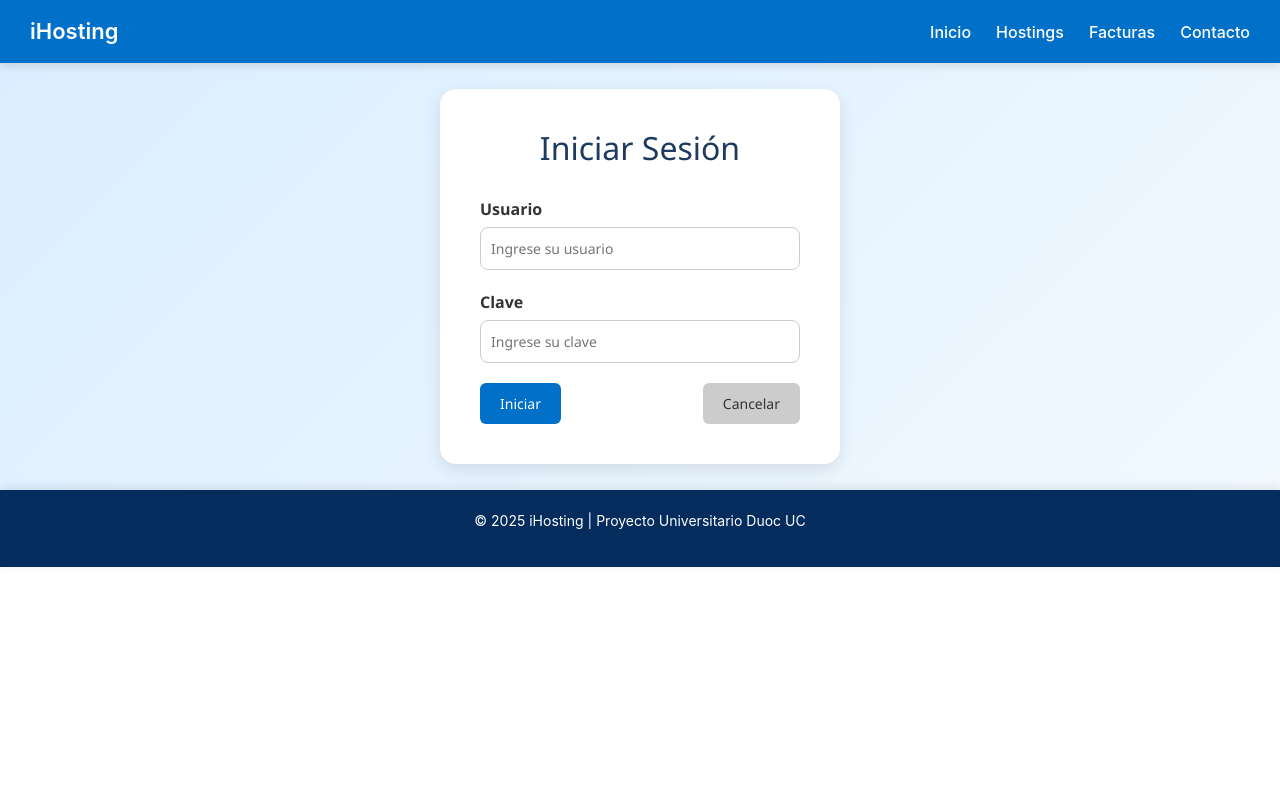
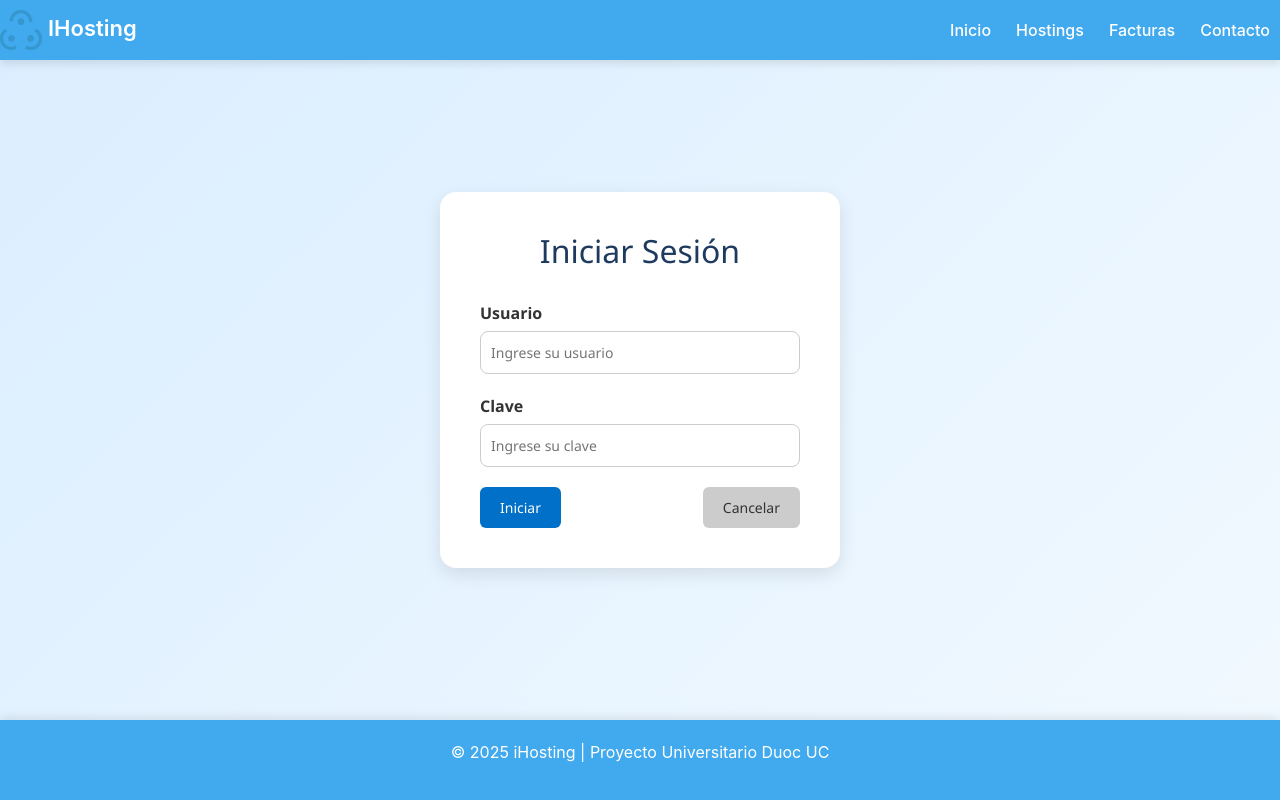
Before and after one commit to BenitoFB88/Factura, a Vue app in the folder frontend/facturas/: page /login in a window 1280 px wide. Built offline with nearby package versions, Linux system fonts and the light colour scheme; no server answers.

Commit message:
Exportacion de archivo Excel
Ademas se agrega logo de empresa, se ajustan algunos detalles visuales

```diff
--- a/frontend/facturas/src/App.vue
+++ b/frontend/facturas/src/App.vue
@@ -1,6 +1,16 @@
 <template>
+  <!-- Contenedor principal de toda la aplicación -->
+  <div id="app">
+
+    <!-- Barra de navegación superior -->
     <nav class="navbar">
-      <div class="logo">iHosting</div>
+      <div class="logo">
+        <!-- Logo de la empresa -->
+        <img src="@/assets/Ihosting.png" alt="iHosting Logo" class="logo-img" />
+        IHosting
+      </div>
+
+      <!-- Enlaces de navegación -->
       <ul class="nav-links">
         <li><a href="#">Inicio</a></li>
         <li><a href="#">Hostings</a></li>
@@ -8,61 +18,101 @@
         <li><a href="#">Contacto</a></li>
       </ul>
     </nav>
+
+    <!-- Contenido dinámico cargado desde las rutas de Vue Router -->
+    <main class="content">
       <router-view />
+    </main>
+
+    <!-- Pie de página de la aplicación -->
     <footer class="footer">
       <p>&copy; 2025 iHosting | Proyecto Universitario Duoc UC</p>
     </footer>
+  </div>
 </template>
 
 <script>
+// Componente principal que se carga al iniciar la app
 export default {
-  name: 'App'
+  name: "App",
 };
 </script>
 
-<style scoped>
+<style>
+/* Elimina márgenes por defecto y ocupa el alto completo de la ventana */
+html,
+body {
+  height: 100%;
+  margin: 0;
+  background: linear-gradient(135deg, #dbeeff, #f1f9ff);
+}
+
+/* Estilo del contenedor principal (#app) */
+#app {
+  display: flex;              /* Organiza hijos en columna */
+  flex-direction: column;
+  min-height: 100vh;          /* Asegura que al menos cubra todo el alto de la ventana */
+}
+
+/* Contenedor principal del contenido de cada ruta */
+.content {
+  flex: 1;                    /* Ocupa todo el espacio restante entre navbar y footer */
+}
+
+/* Estilo de la barra de navegación */
 .navbar {
   display: flex;
-  justify-content: space-between;
+  justify-content: space-between; /* Distribuye logo y enlaces a los extremos */
   align-items: center;
-  background-color: #0070c9;
+  background-color: #41a9ee;      /* Color de fondo */
   color: white;
   padding: 15px 30px;
-  font-family: 'Inter', sans-serif;
-  box-shadow: 0 4px 8px rgba(0, 0, 0, 0.1);
+  font-family: "Inter", sans-serif;
+  box-shadow: 0 4px 8px rgba(0, 0, 0, 0.1); /* Sombra inferior */
 }
 
+/* Estilo del logo y texto de marca */
 .logo {
   font-size: 22px;
   font-weight: 600;
 }
 
+/* Lista de enlaces del menú de navegación */
 .nav-links {
-  list-style: none;
-  display: flex;
-  gap: 25px;
-  margin: 0;
-  padding: 0;
+  list-style: none;           /* Quita los bullets */
+  display: flex;              /* Muestra los enlaces en línea */
+  gap: 25px;                  /* Espacio entre enlaces */
+  margin: 10px;               /* Margen externo */
 }
 
+/* Enlaces del menú */
 .nav-links li a {
   color: white;
   text-decoration: none;
   font-weight: 500;
-  transition: color 0.2s ease-in-out;
+  transition: color 0.2s ease-in-out; /* Animación al pasar el mouse */
 }
 
+/* Efecto hover para enlaces */
 .nav-links li a:hover {
   color: #dbeeff;
 }
+
+/* Estilo del footer o pie de página */
 .footer {
-    background-color: #042c5c;
+  background-color: #41a9ee;
   height: auto;
   color: white;
   text-align: center;
   padding: 20px;
-    font-size: 14px;
-    font-family: 'Inter', sans-serif;
-    box-shadow: 0 -2px 10px rgba(0, 0, 0, 0.1);
+  font-size: 16px;
+  font-family: "Inter", sans-serif;
+  box-shadow: 0 -2px 10px rgba(0, 0, 0, 0.1); /* Sombra superior */
+}
+
+/* Tamaño del logo */
+.logo-img {
+  height: 40px;
+  width: auto;
 }
 </style>
--- a/frontend/facturas/src/components/FacturaSidebar.vue
+++ b/frontend/facturas/src/components/FacturaSidebar.vue
@@ -32,7 +32,7 @@ export default {
 
 .sidebar {
   width: 200px;
-  background-color: #1e3a5f;
+  background-color: #1b5c88;
   color: white;
   padding: 20px;
   box-shadow: 2px 0 8px rgba(0, 0, 0, 0.1);
--- a/frontend/facturas/src/components/LoginPage.vue
+++ b/frontend/facturas/src/components/LoginPage.vue
@@ -1,6 +1,5 @@
 <template>
   <div class="login-page">
-
     <main class="main-content">
       <div class="login-box">
         <h2>Iniciar Sesión</h2>
@@ -27,9 +26,11 @@
 
           <div class="buttons">
             <button type="submit" :disabled="cargando">
-              {{ cargando ? 'Ingresando...' : 'Iniciar' }}
+              {{ cargando ? "Ingresando..." : "Iniciar" }}
             </button>
-            <button type="button" class="cancelar" @click="cancelar">Cancelar</button>
+            <button type="button" class="cancelar" @click="cancelar">
+              Cancelar
+            </button>
           </div>
 
           <div v-if="cargando" class="spinner"></div>
@@ -38,71 +39,72 @@
       </div>
     </main>
 
-
-
     <div v-if="mostrarPopup" class="popup">¡Inicio de sesión exitoso!</div>
   </div>
 </template>
 
 <script>
-import axios from '../axios';
+import axios from "../axios";
 
 export default {
-  name: 'LoginPage',
+  name: "LoginPage",
   data() {
     return {
-      email: '',
-      password: '',
-      mensaje: '',
+      email: "",
+      password: "",
+      mensaje: "",
       cargando: false,
       mostrarPopup: false,
     };
   },
   mounted() {
-    axios.get('/api/hola')
-      .then(response => {
+    axios
+      .get("/api/hola")
+      .then((response) => {
         this.mensaje = response.data.mensaje;
       })
-      .catch(error => {
-        console.error('Error al obtener el mensaje:', error);
+      .catch((error) => {
+        console.error("Error al obtener el mensaje:", error);
       });
   },
   methods: {
     async login() {
       this.cargando = true;
-      this.mensaje = '';
+      this.mensaje = "";
 
       try {
-        const response = await axios.post('/api/login', {
+        const response = await axios.post("/api/login", {
           email: this.email,
           password: this.password,
         });
 
-        localStorage.setItem('auth', JSON.stringify({
-          access_token: response.data.access_token,
-          refresh_token: response.data.refresh_token,
-          token_type: response.data.token_type,
-          expires_in: response.data.expires_in
-        }));
+        localStorage.setItem(
+          "auth",
+          JSON.stringify({
+            access_token: response.data.access_token,
+            refresh_token: response.data.refresh_token,
+            token_type: response.data.token_type,
+            expires_in: response.data.expires_in,
+          })
+        );
 
         this.mostrarPopup = true;
 
         setTimeout(() => {
-          this.$router.push('/dashboard');
+          this.$router.push("/dashboard");
         }, 1000);
-
       } catch (error) {
-        this.mensaje = 'Credenciales incorrectas o error al iniciar sesión.';
+        this.mensaje = "Credenciales incorrectas o error al iniciar sesión.";
         console.error(error);
       } finally {
         this.cargando = false;
       }
     },
     cancelar() {
-      this.email = '';
-      this.password = '';
-    }
-  }
+      this.email = "";
+      this.password = "";
+    },
+  },
 };
 </script>
 
@@ -111,24 +113,14 @@ export default {
   display: flex;
   flex-direction: column;
   background: linear-gradient(135deg, #dbeeff, #f1f9ff);
-  font-family: 'Segoe UI', sans-serif;
+  font-family: "Segoe UI", sans-serif;
+  min-height: 80vh; /* Asegura altura total de la pantalla */
 }
 
-.banner {
-  background-color: #00bcd4;
-  color: white;
-  text-align: center;
-  padding: 1rem;
-  font-size: 1.5rem;
-}
-
-
-
 .main-content {
+  flex: 1;
   display: flex;
   justify-content: center;
-  padding-top: 2%;
-  padding-bottom: 2%;
   align-items: center;
 }
 
@@ -213,8 +205,12 @@ button:disabled {
 }
 
 @keyframes spin {
-  0% { transform: rotate(0deg); }
-  100% { transform: rotate(360deg); }
+  0% {
+    transform: rotate(0deg);
+  }
+  100% {
+    transform: rotate(360deg);
+  }
 }
 
 .respuesta {
@@ -238,9 +234,21 @@ button:disabled {
 }
 
 @keyframes fadeInOut {
-  0% { opacity: 0; transform: translate(-50%, -60%); }
-  10% { opacity: 1; transform: translate(-50%, -50%); }
-  90% { opacity: 1; transform: translate(-50%, -50%); }
-  100% { opacity: 0; transform: translate(-50%, -40%); }
+  0% {
+    opacity: 0;
+    transform: translate(-50%, -60%);
+  }
+  10% {
+    opacity: 1;
+    transform: translate(-50%, -50%);
+  }
+  90% {
+    opacity: 1;
+    transform: translate(-50%, -50%);
+  }
+  100% {
+    opacity: 0;
+    transform: translate(-50%, -40%);
+  }
 }
 </style>
--- a/frontend/facturas/src/components/LoginView.vue
+++ /dev/null
@@ -1,121 +0,0 @@
-<template>
-    <div class="login-page">
-      <div class="login-box">
-        <h2>Iniciar Sesión</h2>
-
-        <form @submit.prevent="login">
-          <div class="form-group">
-            <label for="usuario">Usuario</label>
-            <input type="text" id="usuario" v-model="usuario" placeholder="Ingrese su usuario" />
-          </div>
-
-          <div class="form-group">
-            <label for="clave">Clave</label>
-            <input type="password" id="clave" v-model="clave" placeholder="Ingrese su clave" />
-          </div>
-
-          <div class="buttons">
-            <button type="submit">Iniciar</button>
-            <button type="button" class="cancelar" @click="cancelar">Cancelar</button>
-          </div>
-        </form>
-      </div>
-    </div>
-  </template>
-
-  <script>
-  export default {
-    name: 'LoginView',
-    data() {
-      return {
-        usuario: '',
-        clave: ''
-      };
-    },
-    methods: {
-      login() {
-        alert(`Bienvenido, ${this.usuario}`);
-        this.$emit('login-success');
-    },
-      cancelar() {
-        this.usuario = '';
-        this.clave = '';
-      }
-    }
-  };
-  </script>
-
-  <style scoped>
-  .login-page {
-    display: flex;
-    justify-content: center;
-    align-items: center;
-    height: 100vh;
-    background: linear-gradient(135deg, #dbeeff, #f1f9ff);
-    font-family: 'Segoe UI', sans-serif;
-  }
-
-  .login-box {
-    background-color: white;
-    padding: 40px;
-    border-radius: 16px;
-    box-shadow: 0 6px 18px rgba(0, 0, 0, 0.1);
-    width: 100%;
-    max-width: 400px;
-    text-align: center;
-  }
-
-  h2 {
-    color: #1e3a5f;
-    margin-bottom: 30px;
-  }
-
-  .form-group {
-    margin-bottom: 20px;
-    text-align: left;
-  }
-
-  label {
-    display: block;
-    margin-bottom: 6px;
-    font-weight: 600;
-    color: #333;
-  }
-
-  input {
-    width: 100%;
-    padding: 10px;
-    font-size: 14px;
-    border: 1px solid #ccc;
-    border-radius: 8px;
-  }
-
-  .buttons {
-    display: flex;
-    justify-content: space-between;
-    gap: 10px;
-  }
-
-  button {
-    padding: 10px 20px;
-    border: none;
-    font-size: 14px;
-    border-radius: 6px;
-    cursor: pointer;
-    transition: background-color 0.3s;
-  }
-
-  button[type="submit"] {
-    background-color: #0070c9;
-    color: white;
-  }
-
-  button.cancelar {
-    background-color: #ccc;
-    color: #333;
-  }
-
-  button:hover {
-    opacity: 0.9;
-  }
-  </style>
--- a/frontend/facturas/src/components/Navbar.vue
+++ /dev/null
@@ -1,56 +0,0 @@
-/* eslint-disable */
-
-<template>
-  <nav class="navbar">
-    <div class="logo">iHosting</div>
-    <ul class="nav-links">
-      <li><a href="#">Inicio</a></li>
-      <li><a href="#">Hostings</a></li>
-      <li><a href="#">Facturas</a></li>
-      <li><a href="#">Contacto</a></li>
-    </ul>
-  </nav>
-</template>
-
-<script>
-export default {
-  name: "AppNavbar",
-};
-</script>
-
-<style scoped>
-.navbar {
-  display: flex;
-  justify-content: space-between;
-  align-items: center;
-  background-color: #0070c9;
-  color: white;
-  padding: 15px 30px;
-  font-family: "Inter", sans-serif;
-  box-shadow: 0 4px 8px rgba(0, 0, 0, 0.1);
-}
-
-.logo {
-  font-size: 22px;
-  font-weight: 600;
-}
-
-.nav-links {
-  list-style: none;
-  display: flex;
-  gap: 25px;
-  margin: 0;
-  padding: 0;
-}
-
-.nav-links li a {
-  color: white;
-  text-decoration: none;
-  font-weight: 500;
-  transition: color 0.2s ease-in-out;
-}
-
-.nav-links li a:hover {
-  color: #dbeeff;
-}
-</style>
```
Also changed, not shown: frontend/facturas/src/components/BuscarFacturas.vue (+230 -49 lines), frontend/facturas/src/assets/Ihosting.png (added). Lines whose indentation alone changed are shown as unchanged.
